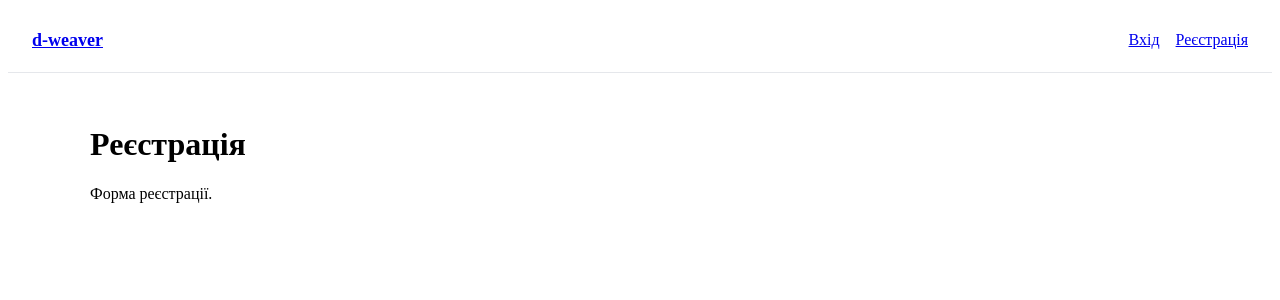
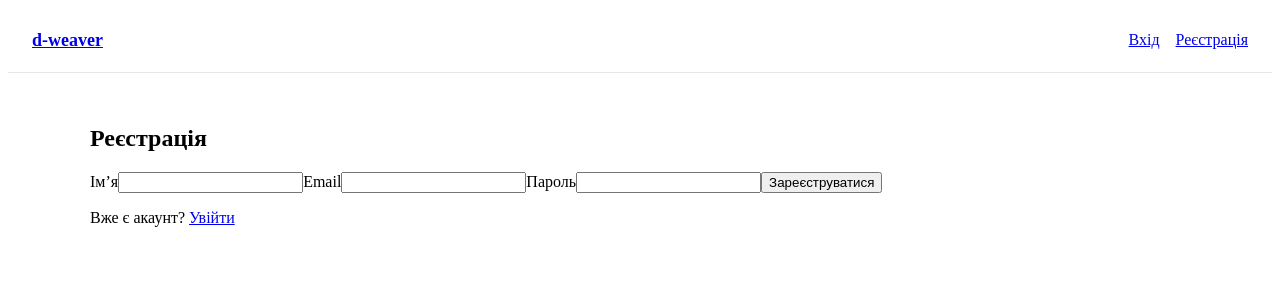
Before and after one commit to D-weaver1/dweaver-frontend, a React (Vite) app: page /register in a window 1280 px wide. Shown: the top 300 px of the page. Built offline with nearby package versions, Linux system fonts and the light colour scheme; no server answers.

Commit message:
feat: add HomePage, LoginPage, and RegisterPage components with authentication forms

```diff
--- a/src/pages/login/LoginPage.tsx
+++ b/src/pages/login/LoginPage.tsx
@@ -1,8 +1,70 @@
+import { useState, type FormEvent } from "react";
+import { Link, useNavigate } from "react-router-dom";
+import { useAuth } from "../../features/auth/model/useAuth";
+
 export function LoginPage() {
+  const navigate = useNavigate();
+  const { login } = useAuth();
+
+  const [email, setEmail] = useState("");
+  const [password, setPassword] = useState("");
+
+  const [error, setError] = useState("");
+  const [isSubmitting, setIsSubmitting] = useState(false);
+
+  async function handleSubmit(event: FormEvent<HTMLFormElement>) {
+    event.preventDefault();
+
+    setError("");
+    setIsSubmitting(true);
+
+    try {
+      await login({ email, password });
+      navigate("/");
+    } catch (error) {
+      setError(error instanceof Error ? error.message : "Помилка входу");
+    } finally {
+      setIsSubmitting(false);
+    }
+  }
+
   return (
-    <div>
-      <h1>Вхід</h1>
-      <p>Форма входу.</p>
-    </div>
+    <section className="auth-page">
+      <div className="auth-card">
+        <h1>Вхід</h1>
+
+        <form onSubmit={handleSubmit} className="auth-form">
+          <label>
+            Email
+            <input
+              type="email"
+              value={email}
+              onChange={(event) => setEmail(event.target.value)}
+              required
+            />
+          </label>
+
+          <label>
+            Пароль
+            <input
+              type="password"
+              value={password}
+              onChange={(event) => setPassword(event.target.value)}
+              required
+            />
+          </label>
+
+          {error && <p className="auth-error">{error}</p>}
+
+          <button type="submit" disabled={isSubmitting}>
+            {isSubmitting ? "Вхід..." : "Увійти"}
+          </button>
+        </form>
+
+        <p className="auth-link">
+          Немає акаунта? <Link to="/register">Зареєструватися</Link>
+        </p>
+      </div>
+    </section>
   );
 }
--- a/src/pages/register/RegisterPage.tsx
+++ b/src/pages/register/RegisterPage.tsx
@@ -1,8 +1,82 @@
+import { useState, type FormEvent } from "react";
+import { Link, useNavigate } from "react-router-dom";
+import { useAuth } from "../../features/auth/model/useAuth";
+
 export function RegisterPage() {
+  const navigate = useNavigate();
+  const { register } = useAuth();
+
+  const [name, setName] = useState("");
+  const [email, setEmail] = useState("");
+  const [password, setPassword] = useState("");
+
+  const [error, setError] = useState("");
+  const [isSubmitting, setIsSubmitting] = useState(false);
+
+  async function handleSubmit(event: FormEvent<HTMLFormElement>) {
+    event.preventDefault();
+
+    setError("");
+    setIsSubmitting(true);
+
+    try {
+      await register({ name, email, password });
+      navigate("/login");
+    } catch (error) {
+      setError(error instanceof Error ? error.message : "Помилка реєстрації");
+    } finally {
+      setIsSubmitting(false);
+    }
+  }
+
   return (
-    <div>
-      <h1>Реєстрація</h1>
-      <p>Форма реєстрації.</p>
-    </div>
+    <section className="auth-page">
+      <div className="auth-card">
+        <h1>Реєстрація</h1>
+
+        <form onSubmit={handleSubmit} className="auth-form">
+          <label>
+            Імʼя
+            <input
+              type="text"
+              value={name}
+              onChange={(event) => setName(event.target.value)}
+              required
+            />
+          </label>
+
+          <label>
+            Email
+            <input
+              type="email"
+              value={email}
+              onChange={(event) => setEmail(event.target.value)}
+              required
+            />
+          </label>
+
+          <label>
+            Пароль
+            <input
+              type="password"
+              value={password}
+              onChange={(event) => setPassword(event.target.value)}
+              minLength={6}
+              required
+            />
+          </label>
+
+          {error && <p className="auth-error">{error}</p>}
+
+          <button type="submit" disabled={isSubmitting}>
+            {isSubmitting ? "Реєстрація..." : "Зареєструватися"}
+          </button>
+        </form>
+
+        <p className="auth-link">
+          Вже є акаунт? <Link to="/login">Увійти</Link>
+        </p>
+      </div>
+    </section>
   );
 }
```
Also changed, not shown: src/pages/home/HomePage.tsx (added, +8 -0 lines).
